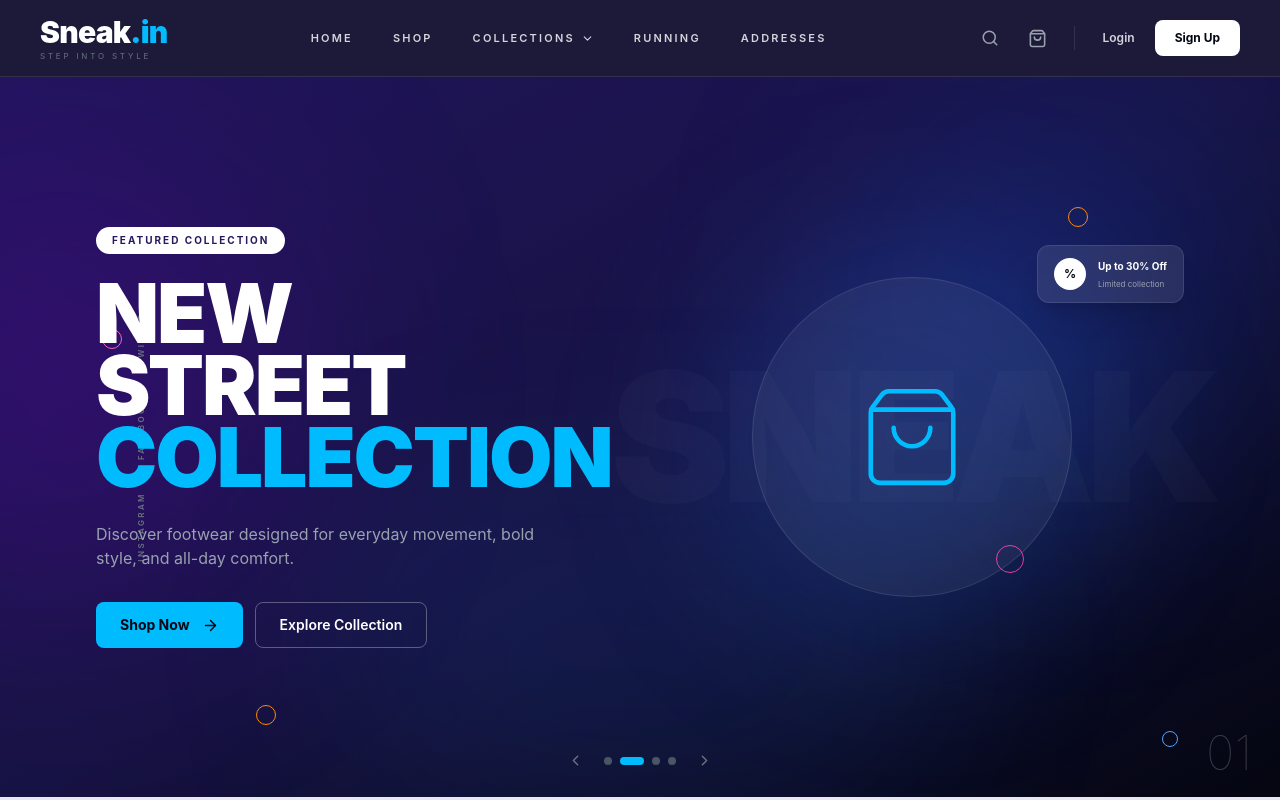
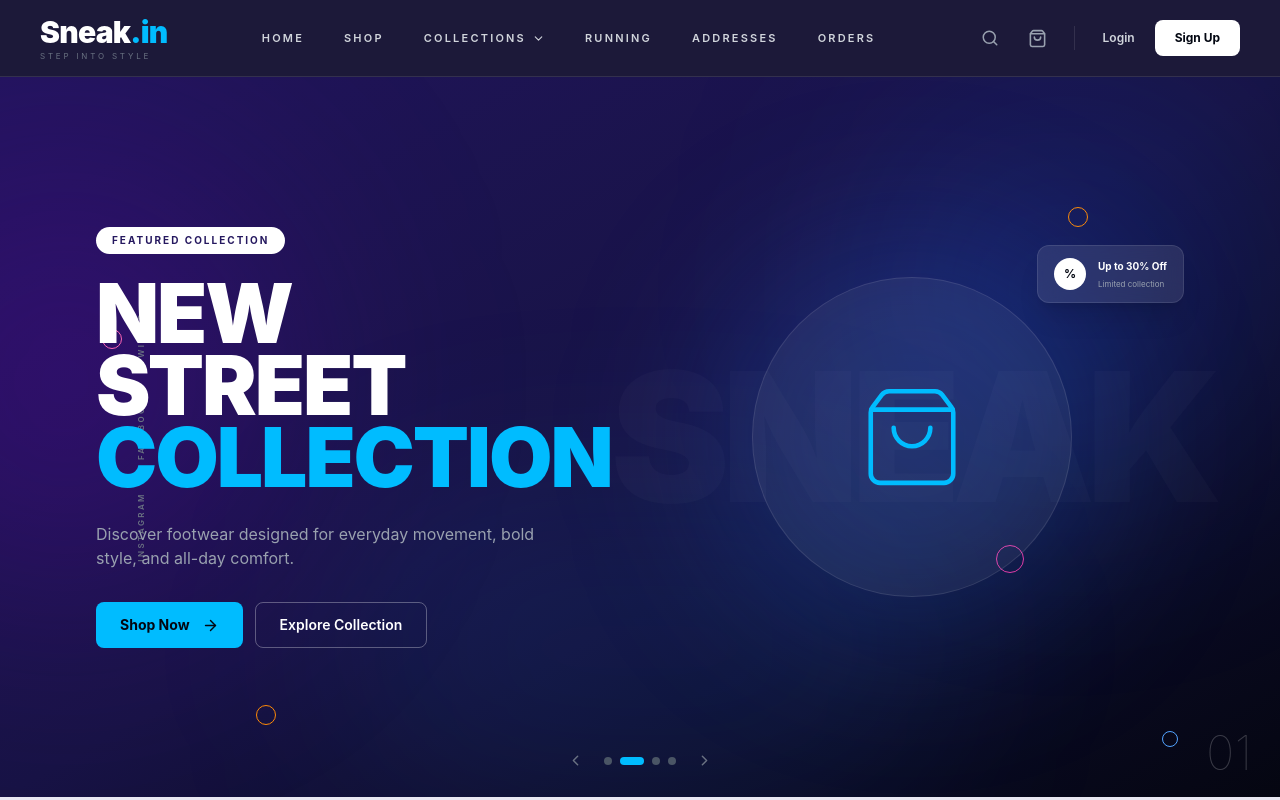
Before and after one commit to muhammadniishad786-rgb/Sneak.in, a React (Vite) app in the folder frontend/: page / in a window 1280 px wide. Shown: the top 800 px of the page. Built offline with nearby package versions, Linux system fonts and the light colour scheme; no server answers.

Commit message:
navBar updated

```diff
--- a/frontend/src/component/navBar.jsx
+++ b/frontend/src/component/navBar.jsx
@@ -155,6 +155,14 @@ function Navbar() {
               className="group relative text-[11px] font-semibold uppercase tracking-[0.2em] text-gray-300 transition hover:text-white"
             >
               Addresses
+
+              <span className="absolute -bottom-2 left-0 h-px w-0 bg-sky-400 transition-all duration-300 group-hover:w-full" />
+            </Link>
+            <Link
+              to="/orders"
+              className="group relative text-[11px] font-semibold uppercase tracking-[0.2em] text-gray-300 transition hover:text-white"
+            >
+              Orders
 
               <span className="absolute -bottom-2 left-0 h-px w-0 bg-sky-400 transition-all duration-300 group-hover:w-full" />
             </Link>
```
